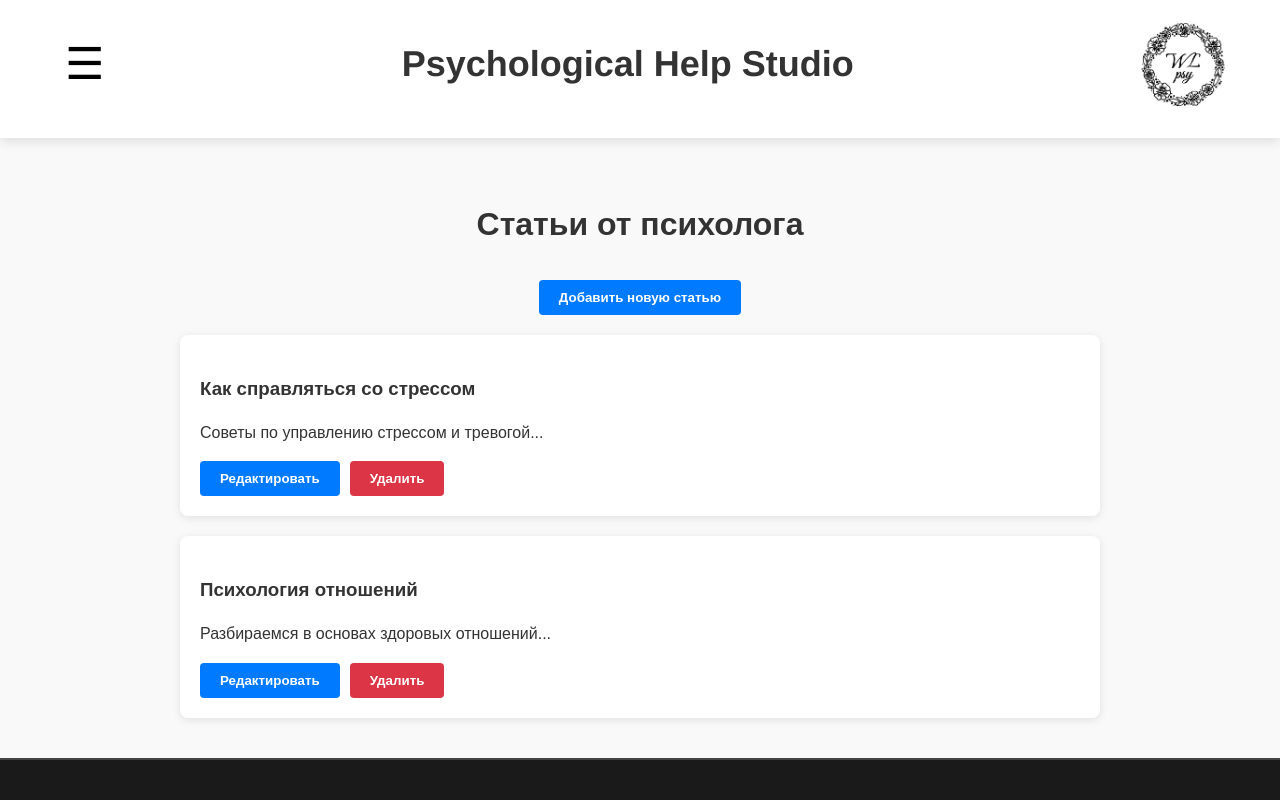
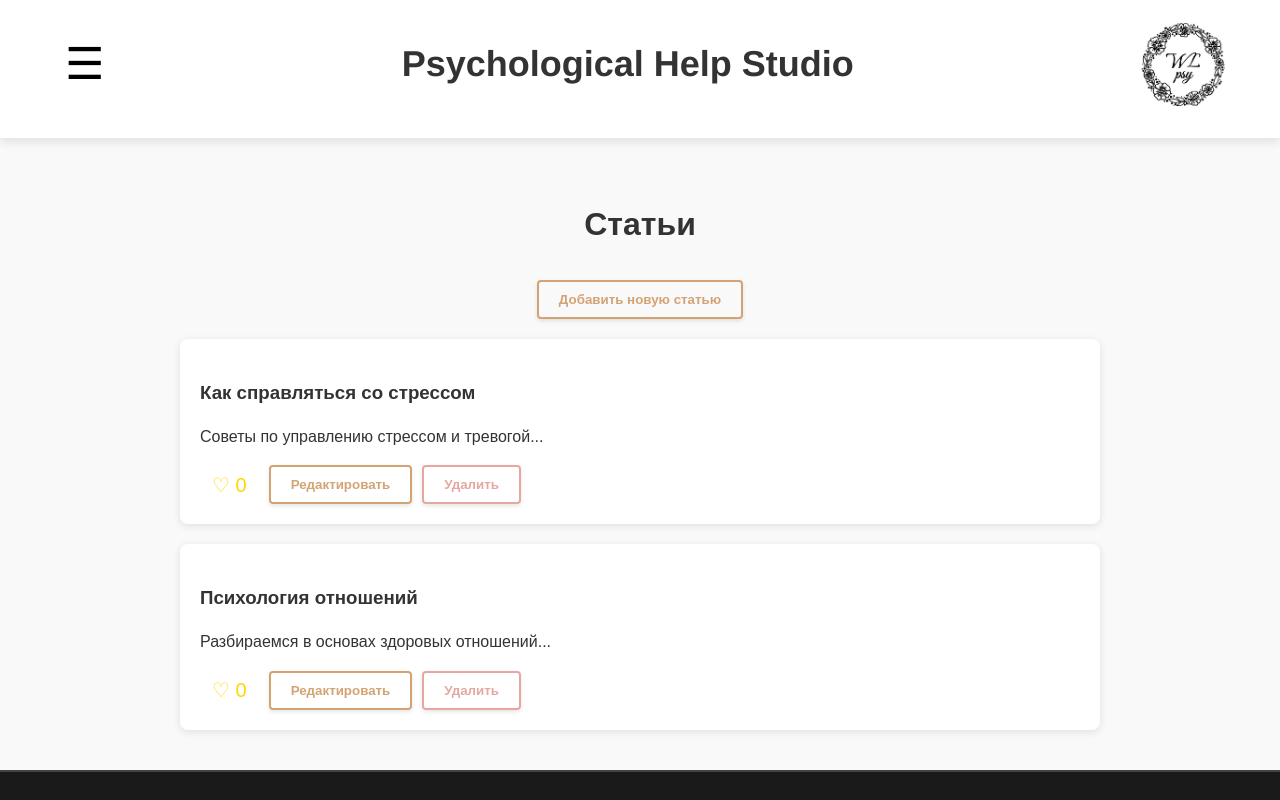
Before and after one commit to TanP-ro/my-react-site, a React (Create React App) app: page /#/articles in a window 1280 px wide. Shown: the top 800 px of the page. Built offline with nearby package versions, Linux system fonts and the light colour scheme; sample sign-in values are in the browser's storage.

Commit message:
new articlepage

```diff
--- a/src/components/ArticlesPage.js
+++ b/src/components/ArticlesPage.js
@@ -2,7 +2,7 @@ import React, { useState, useRef, useEffect } from 'react';
 import { HashRouter as Router, Routes, Route, Link, Navigate, useNavigate } from 'react-router-dom';
 
 function ArticlesPage({ isAdmin }) {
-  // Начальные статьи для примера
+  // Начальные статьи с лайками и статусом
   const initialArticles = [
     {
       id: 1,
@@ -16,10 +16,38 @@ function ArticlesPage({ isAdmin }) {
     },
   ];
 
-  const [articles, setArticles] = useState(initialArticles);
+  const [articles, setArticles] = useState(() => {
+    // Попытка загрузить лайки из localStorage
+    const storedLikes = localStorage.getItem('articleLikes');
+    if (storedLikes) {
+      const likesData = JSON.parse(storedLikes);
+      // Объединяем с начальными статьями
+      return initialArticles.map((article) => {
+        const stored = likesData.find((item) => item.id === article.id);
+        return {
+          ...article,
+          likes: stored ? stored.likes : 0,
+          userLiked: stored ? stored.userLiked : false,
+        };
+      });
+    }
+    // Если ничего не в localStorage, создаем с нуля
+    return initialArticles.map((article) => ({
+      ...article,
+      likes: 0,
+      userLiked: false,
+    }));
+  });
+
   const [isAdding, setIsAdding] = useState(false);
   const [editArticleId, setEditArticleId] = useState(null);
   const [formData, setFormData] = useState({ title: '', content: '' });
+
+  // Обновление localStorage при изменении лайков
+  useEffect(() => {
+    const dataToStore = articles.map(({ id, likes, userLiked }) => ({ id, likes, userLiked }));
+    localStorage.setItem('articleLikes', JSON.stringify(dataToStore));
+  }, [articles]);
 
   const handleAddClick = () => {
     setFormData({ title: '', content: '' });
@@ -47,6 +75,8 @@ function ArticlesPage({ isAdmin }) {
         id: Date.now(),
         title: formData.title,
         content: formData.content,
+        likes: 0,
+        userLiked: false,
       };
       setArticles([newArticle, ...articles]);
       setIsAdding(false);
@@ -63,9 +93,25 @@ function ArticlesPage({ isAdmin }) {
     setFormData({ title: '', content: '' });
   };
 
+  const toggleLike = (id) => {
+    setArticles((prevArticles) =>
+      prevArticles.map((article) => {
+        if (article.id === id) {
+          const liked = !article.userLiked;
+          return {
+            ...article,
+            likes: liked ? article.likes + 1 : Math.max(article.likes - 1, 0),
+            userLiked: liked,
+          };
+        }
+        return article;
+      })
+    );
+  };
+
   return (
-    <div className="articles-page" style={{ padding: '40px', maxWidth: '1000px', margin: '0 auto' }}>
-      <h1 style={{ textAlign: 'center', marginBottom: '30px' }}>Статьи от психолога</h1>
+    <div style={{ padding: '40px', maxWidth: '1000px', margin: '0 auto' }}>
+      <h1 style={{ textAlign: 'center', marginBottom: '30px' }}>Статьи</h1>
 
       {isAdmin && (
         <div style={{ marginBottom: '20px', textAlign: 'center' }}>
@@ -78,14 +124,17 @@ function ArticlesPage({ isAdmin }) {
       )}
 
       {(isAdding || editArticleId !== null) && (
-        <form onSubmit={handleSubmit} className="article-form" style={{
+        <form
+          onSubmit={handleSubmit}
+          style={{
             background: '#f0f0f0',
             padding: '20px',
             borderRadius: '8px',
-          marginBottom: '30px'
-        }}>
+            marginBottom: '30px',
+          }}
+        >
           <h2>{isAdding ? 'Новая статья' : 'Редактировать статью'}</h2>
-          <div className="form-group" style={{ marginBottom: '15px' }}>
+          <div style={{ marginBottom: '15px' }}>
             <input
               type="text"
               placeholder="Заголовок"
@@ -96,11 +145,11 @@ function ArticlesPage({ isAdmin }) {
                 width: '100%',
                 padding: '10px',
                 borderRadius: '4px',
-                border: '1px solid #ccc'
+                border: '1px solid #ccc',
               }}
             />
           </div>
-          <div className="form-group" style={{ marginBottom: '15px' }}>
+          <div style={{ marginBottom: '15px' }}>
             <textarea
               placeholder="Контент"
               value={formData.content}
@@ -111,7 +160,7 @@ function ArticlesPage({ isAdmin }) {
                 width: '100%',
                 padding: '10px',
                 borderRadius: '4px',
-                border: '1px solid #ccc'
+                border: '1px solid #ccc',
               }}
             ></textarea>
           </div>
@@ -126,11 +175,10 @@ function ArticlesPage({ isAdmin }) {
         </form>
       )}
 
-      <div className="articles-list" style={{ display: 'grid', gap: '20px' }}>
+      <div style={{ display: 'grid', gap: '20px' }}>
         {articles.map((article) => (
           <div
             key={article.id}
-            className="article-card"
             style={{
               background: '#fff',
               padding: '20px',
@@ -140,8 +188,25 @@ function ArticlesPage({ isAdmin }) {
           >
             <h3 style={{ marginBottom: '10px' }}>{article.title}</h3>
             <p>{article.content}</p>
+            <div style={{ marginTop: '15px', display: 'flex', alignItems: 'center', gap: '10px' }}>
+              {/* Кнопка лайка с золотистым сердечком */}
+              <button
+                onClick={() => toggleLike(article.id)}
+                style={{
+                  padding: '6px 12px',
+                  border: 'none',
+                  cursor: 'pointer',
+                  display: 'flex',
+                  alignItems: 'center',
+                  backgroundColor: 'transparent',
+                  fontSize: '20px',
+                  color: '#FFD700', // Золотистый цвет
+                }}
+              >
+                {article.userLiked ? '♥' : '♡'} {article.likes}
+              </button>
               {isAdmin && (
-              <div style={{ marginTop: '15px', display: 'flex', gap: '10px' }}>
+                <>
                   <button
                     className="btn btn-primary"
                     onClick={() => handleEditClick(article)}
@@ -154,8 +219,9 @@ function ArticlesPage({ isAdmin }) {
                   >
                     Удалить
                   </button>
+                </>
+              )}
             </div>
-            )}
           </div>
         ))}
       </div>
--- a/src/styles.css
+++ b/src/styles.css
@@ -842,41 +842,51 @@ ul {
 
 .btn {
   padding: 10px 20px;
-  border: none;
+  border: 2px solid; /* добавляем бордер */
   border-radius: 4px;
   cursor: pointer;
   font-weight: 600;
-  transition: background-color 0.3s;
+  transition: background-color 0.3s, color 0.3s, box-shadow 0.3s;
+  background: transparent; /* без фона */
+  box-shadow: 0 2px 4px rgba(0, 0, 0, 0.1);
 }
 
+/* Теплый персиковый бордер */
 .btn-primary {
-  background-color: #007bff;
+  border-color: #d4a373;
+  color: #d4a373;
+}
+.btn-primary:hover {
+  background-color: #d4a373;
   color: #fff;
 }
-.btn-primary:hover {
-  background-color: #0069d9;
+
+/* Теплый карамельный бордер */
+.btn-success {
+  border-color: #c79b7b;
+  color: #c79b7b;
+}
+.btn-success:hover {
+  background-color: #c79b7b;
+  color: #fff;
 }
 
-.btn-success {
-  background-color: #28a745;
+/* Мягкий бежевый бордер */
+.btn-secondary {
+  border-color: #d2b48c;
+  color: #d2b48c;
+}
+.btn-secondary:hover {
+  background-color: #d2b48c;
   color: #fff;
 }
-.btn-success:hover {
-  background-color: #218838;
+
+/* Теплый коралловый бордер */
+.btn-danger {
+  border-color: #e6a7a1;
+  color: #e6a7a1;
 }
-
-.btn-secondary {
-  background-color: #6c757d;
+.btn-danger:hover {
+  background-color: #e6a7a1;
   color: #fff;
 }
-.btn-secondary:hover {
-  background-color: #5a6268;
-}
-
-.btn-danger {
-  background-color: #dc3545;
-  color: #fff;
-}
-.btn-danger:hover {
-  background-color: #c82333;
-}
```
Lines whose indentation alone changed are shown as unchanged.
